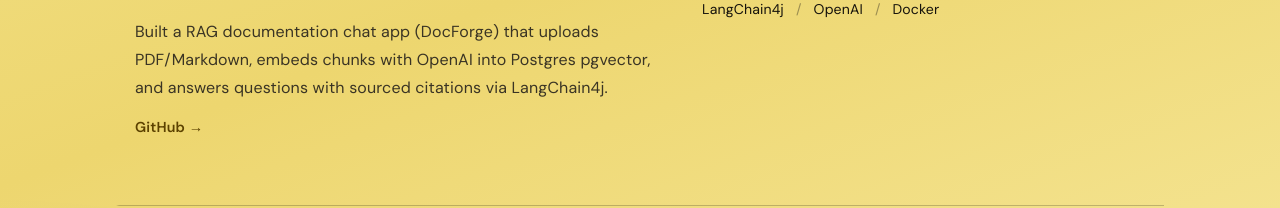
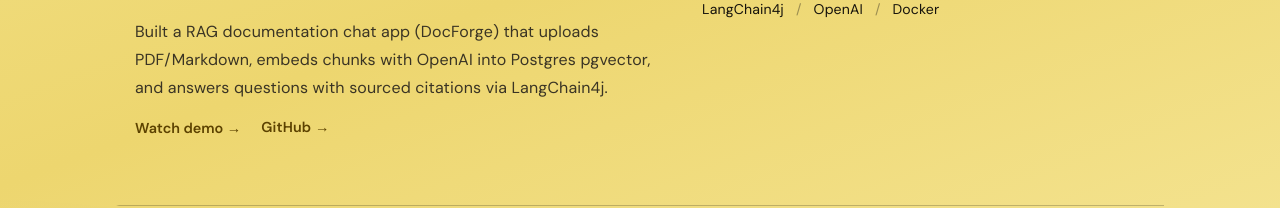
Before and after one commit to shashank1227/shashank-portfolio, a Next.js app: page /shashank-portfolio/ in a window 1280 px wide. Shown: the part 4384-4592 px from the top of the page. Built offline with nearby package versions, Linux system fonts and the light colour scheme.

Commit message:
Add demo video for AI Documentation Copilot.
Link the Drive walkthrough so visitors can preview DocForge in action.

```diff
--- a/src/components/Projects.tsx
+++ b/src/components/Projects.tsx
@@ -285,6 +285,11 @@
     links: [
       { label: 'GitHub', href: 'https://github.com/shashank1227/ai-documentation-copilot' },
     ],
+    demoVideo: {
+      label: 'Watch demo',
+      embedUrl: 'https://drive.google.com/file/d/1Sf7vJGD6CWrVUZJKYYeRzDT27OAK112c/preview',
+      openUrl: 'https://drive.google.com/file/d/1Sf7vJGD6CWrVUZJKYYeRzDT27OAK112c/view?usp=drive_link',
+    },
   },
   {
     title: 'AI Code Review Assistant',
```
